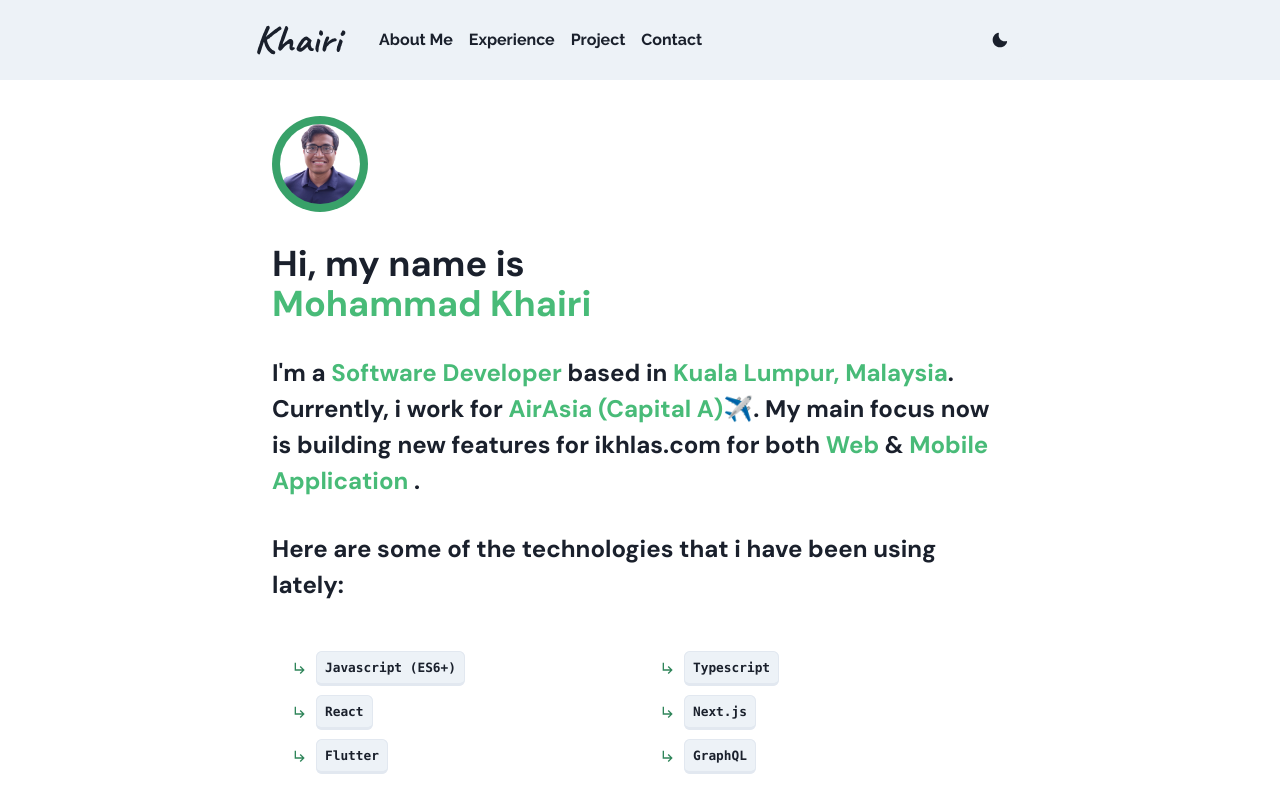
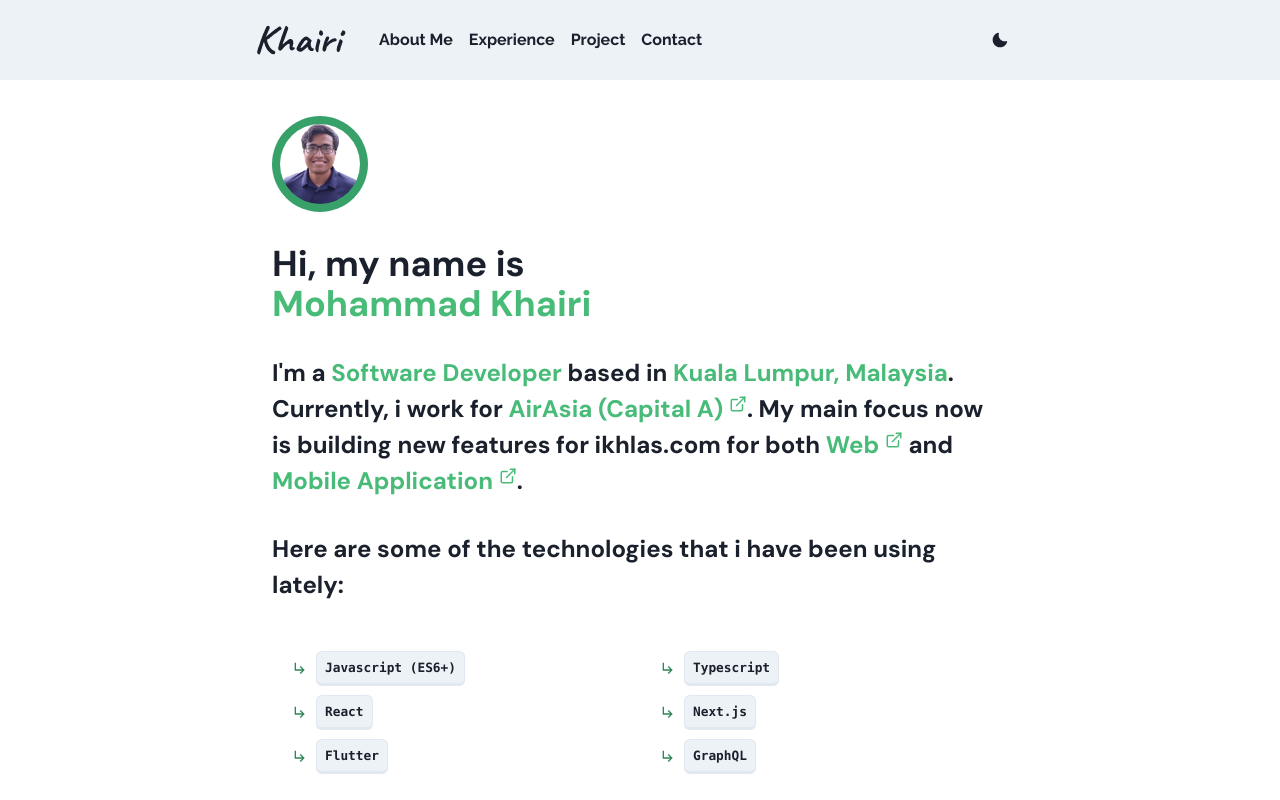
Before and after one commit to khairimusa/kairi-portfolio, a React (Vite) app: page / in a window 1280 px wide. Shown: the top 800 px of the page. Built offline with nearby package versions, Linux system fonts and the light colour scheme.

Commit message:
open external link icon

```diff
--- a/src/components/Hero.tsx
+++ b/src/components/Hero.tsx
@@ -1,3 +1,4 @@
+import { ExternalLinkIcon } from '@chakra-ui/icons';
 import {
   Box,
   Heading,
@@ -10,17 +11,13 @@ import {
   createIcon,
   Avatar,
   Link,
-  Grid,
-  GridItem,
-  Flex,
   List,
   ListIcon,
   ListItem,
   Kbd,
   SimpleGrid,
 } from '@chakra-ui/react';
-import { FaReact } from 'react-icons/fa';
-import { MdCheckCircle, MdChevronRight, MdSettings, MdSubdirectoryArrowRight } from 'react-icons/md';
+import { MdSubdirectoryArrowRight } from 'react-icons/md';
 import profilePicture from '../assets/profile-pic.png';
 
 const RESUME_PDF_URL = 'https://firebasestorage.googleapis.com/v0/b/kai-portfolio-7c5c4.appspot.com/o/khairi_2023.pdf?alt=media&token=5c399423-5f4e-484d-b996-7a2371b00ffe';
@@ -70,15 +67,17 @@ export default function Hero() {
               based in <Text fontWeight={600} fontFamily={'Dm Sans'} as={'span'} color={'green.400'}>Kuala Lumpur, Malaysia</Text>. Currently, i work for
 
               <Link href={'https://capitala.com'} target={'_blank'} style={{ textDecoration: 'none' }}>
-                <Text fontWeight={600} fontFamily={'Dm Sans'} as={'span'} color={'green.400'}> AirAsia (Capital A)✈️</Text>
+                <Text fontWeight={600} fontFamily={'Dm Sans'} as={'span'} color={'green.400'} > AirAsia (Capital A) <sup><Icon as={ExternalLinkIcon} w={{ xs: 2, sm: 3, md: 4 }} h={{ xs: 2, sm: 3, md: 4 }} /></sup></Text>
               </Link>
               . My main focus now is building new features for ikhlas.com for both
               <Link href={'https://ikhlas.com'} target={'_blank'} style={{ textDecoration: 'none' }}>
-                <Text fontWeight={600} fontFamily={'Dm Sans'} as={'span'} color={'green.400'}> Web </Text> &
+                <Text fontWeight={600} fontFamily={'Dm Sans'} as={'span'} color={'green.400'}> Web <sup><Icon as={ExternalLinkIcon} w={{ xs: 2, sm: 3, md: 4 }} h={{ xs: 2, sm: 3, md: 4 }} /></sup> </Text>
               </Link>
+              and
               <Link href={'https://apps.apple.com/us/app/ikhlas-your-companion/id1550705035'} target={'_blank'} style={{ textDecoration: 'none' }}>
-                <Text fontWeight={600} fontFamily={'Dm Sans'} as={'span'} color={'green.400'}> Mobile Application </Text>.
+                <Text fontWeight={600} fontFamily={'Dm Sans'} as={'span'} color={'green.400'}> Mobile Application <sup><Icon as={ExternalLinkIcon} w={{ xs: 2, sm: 3, md: 4 }} h={{ xs: 2, sm: 3, md: 4 }} /></sup></Text>
               </Link>
+              .
             </Text>
           </Text>
           <Text fontFamily={'Dm Sans'} fontSize={{ base: 'xl', sm: '2xl', md: '2xl' }}>
```
